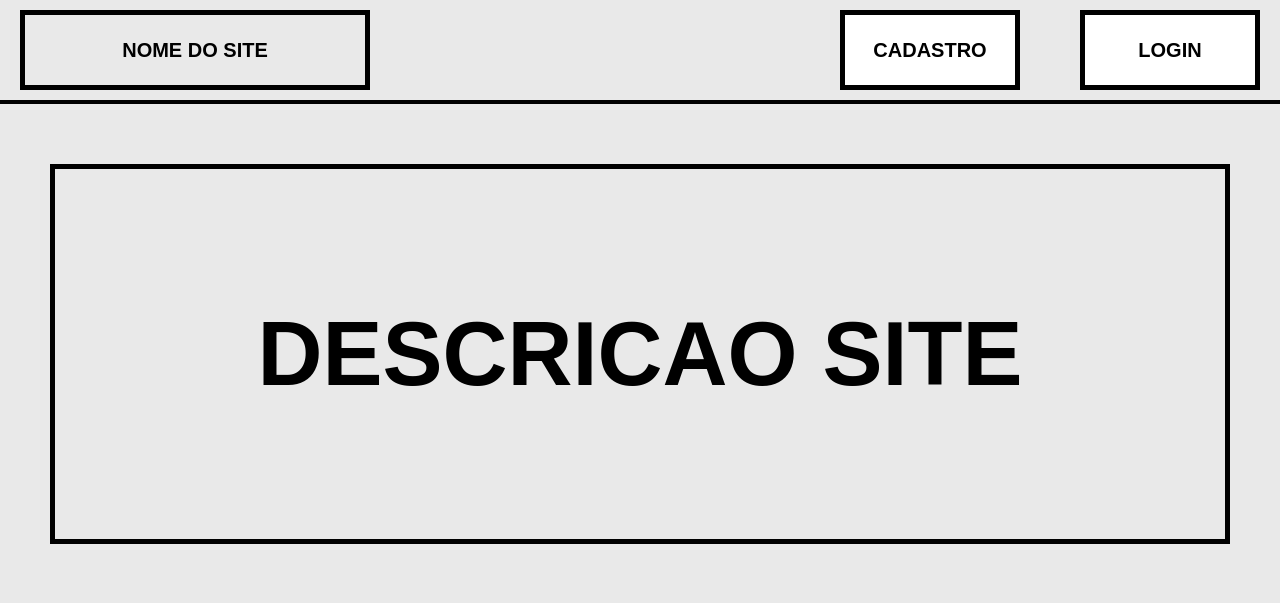
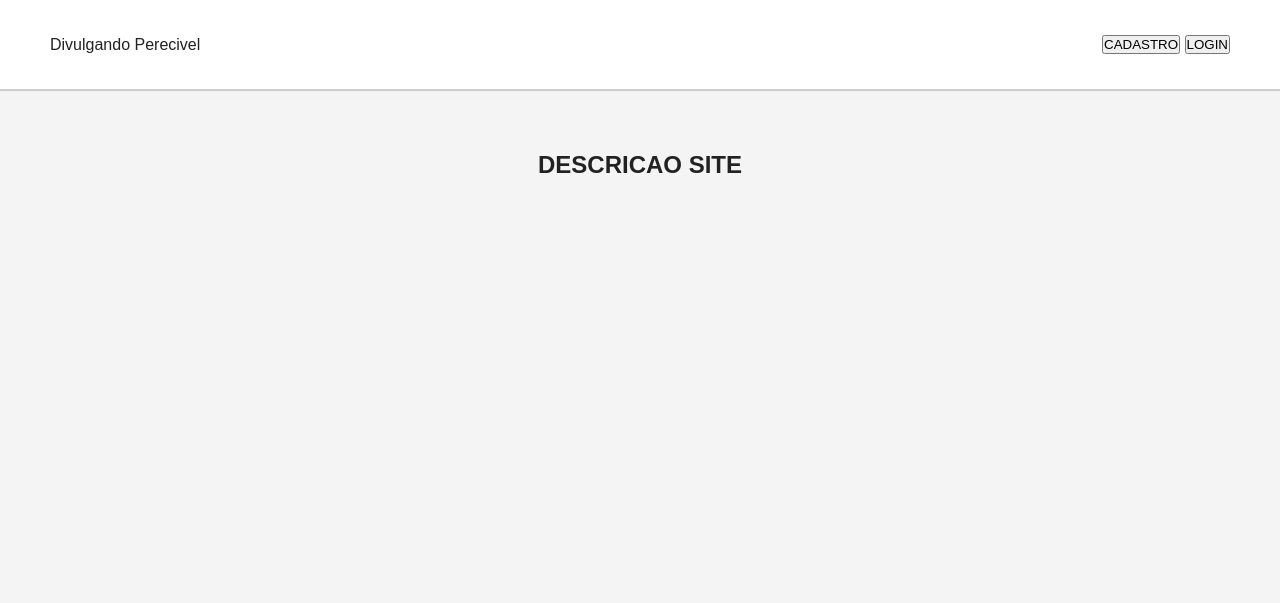
Before and after one commit to XxMurilo/divulga, a PHP site: page / in a window 1280 px wide. Shown: the top 603 px of the page. Run offline with PHP 8.4, Linux system fonts and the light colour scheme.

Commit message:
Começo da Interface

```diff
--- a/index.html
+++ b/index.html
@@ -10,7 +10,7 @@
 
     <header class="topo">
         <div class="logo">
-            NOME DO SITE
+            Divulgando Perecivel
         </div>
 
         <div class="botoes">
--- a/style.css
+++ b/style.css
@@ -5,70 +5,81 @@
 }
 
 body {
-    background-color: #e9e9e9;
     font-family: Arial, Helvetica, sans-serif;
+    background-color: #f4f4f4;
+    color: #222;
 }
 
-/* TOPO */
-.topo {
+/* HEADER */
+header {
     width: 100%;
-    border-bottom: 4px solid black;
-    padding: 10px 20px;
+    padding: 35px 50px;
 
     display: flex;
     justify-content: space-between;
     align-items: center;
+
+    background-color: white;
+    border-bottom: 2px solid #ccc;
 }
 
-.logo {
-    width: 350px;
-    height: 80px;
+.logo h1 {
+    font-size: 28px;
+}
 
-    border: 5px solid black;
+nav {
+    display: flex;
+    gap: 15px;
+}
+
+nav button {
+    padding: 10px 20px;
+
+    border: none;
+    border-radius: 6px;
+
+    background-color: #222;
+    color: white;
+
+    font-size: 16px;
+    cursor: pointer;
+
+    transition: 0.3s;
+}
+
+nav button:hover {
+    background-color: #444;
+}
+
+/* CONTEÚDO */
+main {
+    padding: 60px 40px;
 
     display: flex;
     justify-content: center;
-    align-items: center;
-
-    font-size: 20px;
-    font-weight: bold;
 }
 
-.botoes {
-    display: flex;
-    gap: 60px;
+.banner {
+    width: 100%;
+    max-width: 1000px;
+
+    padding: 80px 40px;
+
+    background-color: white;
+
+    border-radius: 12px;
+
+    text-align: center;
+
+    box-shadow: 0 4px 10px rgba(0, 0, 0, 0.1);
 }
 
-.botoes button {
-    width: 180px;
-    height: 80px;
-
-    border: 5px solid black;
-    background-color: white;
-
-    font-size: 20px;
-    font-weight: bold;
-
-    cursor: pointer;
+.banner h2 {
+    font-size: 48px;
+    margin-bottom: 20px;
 }
 
-/* CONTEÚDO */
-.conteudo {
-    padding: 60px 50px;
+.banner p {
+    font-size: 18px;
+    line-height: 1.6;
 }
-
-.descricao {
-    width: 100%;
-    height: 380px;
-
-    border: 5px solid black;
-
-    display: flex;
-    justify-content: center;
-    align-items: center;
-}
-
-.descricao h1 {
-    font-size: 90px;
-    font-weight: bold;
-}
```
